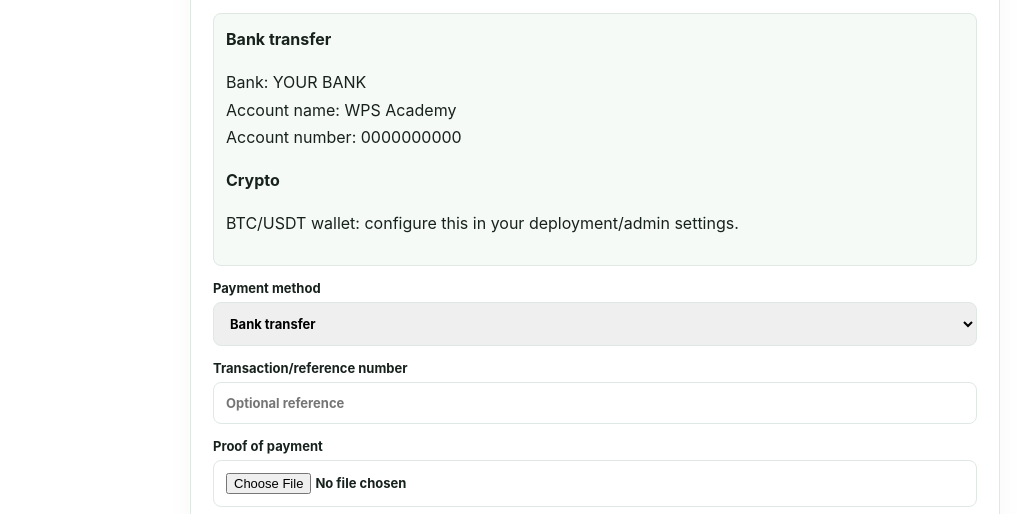
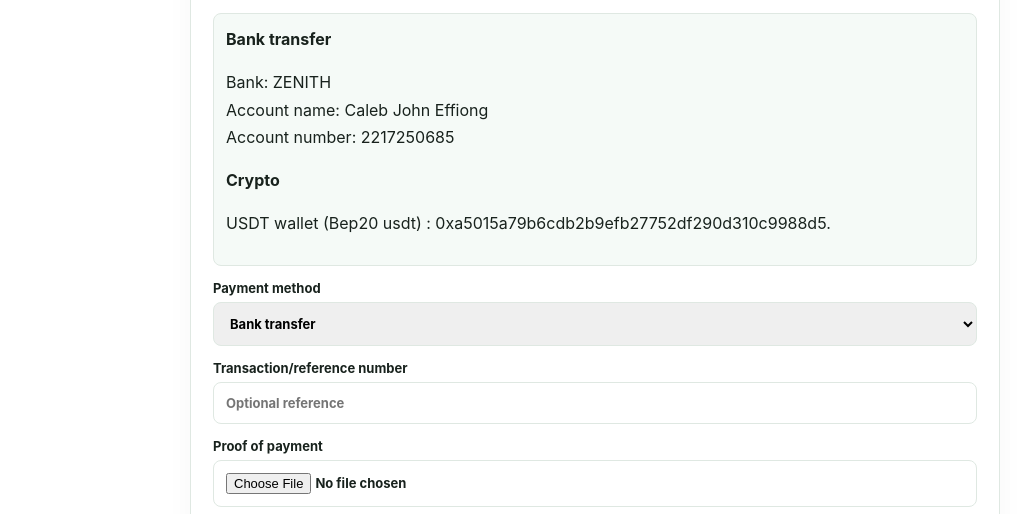
Before and after one commit to haftflames2-rgb/Web-Pro-Scholars-Academy, a website: page public/payment.html in a window 1280 px wide. Shown: the part 286-800 px from the top of the page, without its empty margins (45-1076 px from the left). Drawn offline with Linux system fonts and the light colour scheme; no server answers.

Commit message:
Update payment.html

```diff
--- a/public/payment.html
+++ b/public/payment.html
@@ -2,7 +2,7 @@
 <title>Payment | WPS Academy</title><link rel="stylesheet" href="/css/style.css"></head>
 <body><header class="nav"><a class="brand" href="/">WPS <span>Academy</span></a></header>
 <main class="narrow"><div class="panel"><h1>Complete payment</h1><p>Choose bank transfer or cryptocurrency. After submitting proof, your account waits for administrator approval.</p>
-<div class="payment-info"><b>Bank transfer</b><p>Bank: YOUR BANK<br>Account name: WPS Academy<br>Account number: 0000000000</p><b>Crypto</b><p>BTC/USDT wallet: configure this in your deployment/admin settings.</p></div>
+<div class="payment-info"><b>Bank transfer</b><p>Bank: ZENITH <br>Account name: Caleb John Effiong<br>Account number: 2217250685</p><b>Crypto</b><p>USDT wallet (Bep20 usdt) : 0xa5015a79b6cdb2b9efb27752df290d310c9988d5.</p></div>
 <form id="paymentForm" enctype="multipart/form-data">
 <label>Payment method<select id="method" name="method"><option value="bank">Bank transfer</option><option value="crypto">Cryptocurrency</option></select></label>
 <label>Transaction/reference number<input name="reference" placeholder="Optional reference"></label>
```
